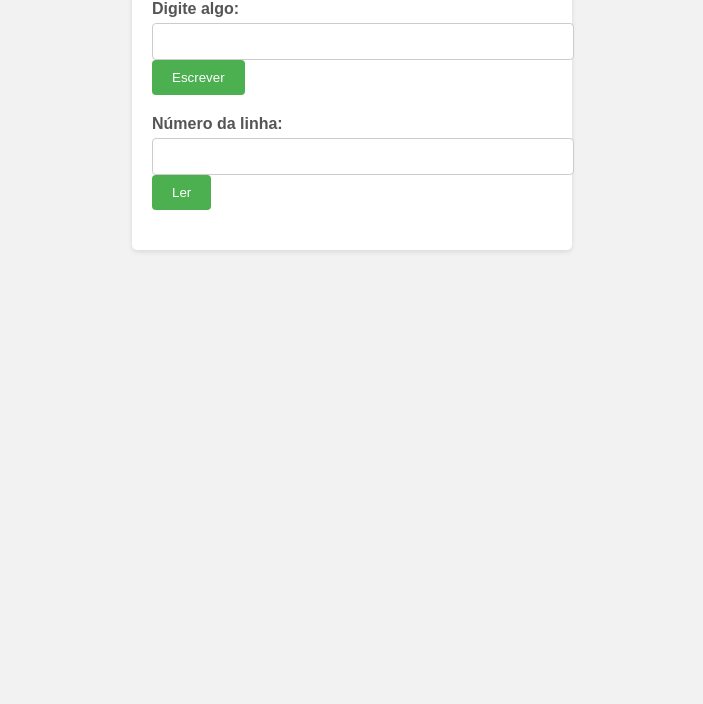
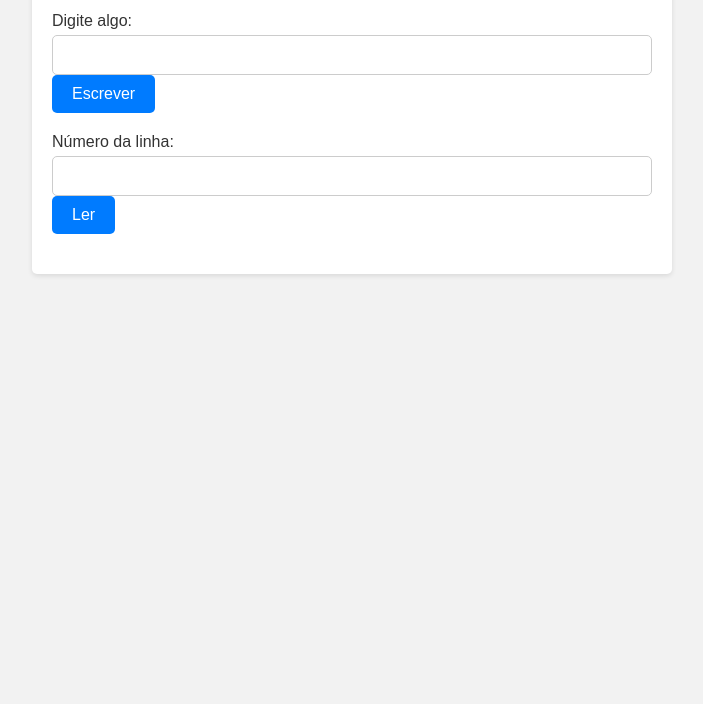
Before and after one commit to Laura-boot/GoogleSheetsAPI, a website: page index.html in a window 1280 px wide. Shown: the part 96-800 px from the top of the page, without its empty margins (288-991 px from the left). Drawn offline with Linux system fonts and the light colour scheme.

Commit message:
added new style sheet

```diff
--- a/styles.css
+++ b/styles.css
@@ -1,49 +1,59 @@
-body {
+
+  body {
+    background-color: #f2f2f2;
     font-family: Arial, sans-serif;
-    background-color: #f2f2f2;
+    margin: 0;
+    padding: 20px;
   }
 
   .container {
-    max-width: 400px;
+    max-width: 600px;
     margin: 0 auto;
+    background-color: #ffffff;
     padding: 20px;
-    background-color: #fff;
     border-radius: 5px;
     box-shadow: 0 2px 5px rgba(0, 0, 0, 0.1);
   }
 
   h2 {
-    text-align: center;
-    color: #333;
+    color: #333333;
+    margin-bottom: 20px;
   }
 
   .form-group {
     margin-bottom: 20px;
   }
 
-  .form-group label {
+  label {
     display: block;
     margin-bottom: 5px;
-    font-weight: bold;
-    color: #555;
+    color: #333333;
   }
 
-  .form-group input[type="text"] {
+  input[type="text"] {
     width: 100%;
     padding: 10px;
-    border: 1px solid #ccc;
-    border-radius: 4px;
+    font-size: 16px;
+    border: 1px solid #cccccc;
+    border-radius: 5px;
+    box-sizing: border-box;
   }
 
-  .form-group button {
+  button {
+    background-color: #007bff;
+    color: #ffffff;
+    border: none;
     padding: 10px 20px;
-    background-color: #4CAF50;
-    color: #fff;
-    border: none;
-    border-radius: 4px;
+    font-size: 16px;
+    border-radius: 5px;
     cursor: pointer;
   }
 
-  .form-group button:hover {
-    background-color: #45a049;
+  button:hover {
+    background-color: #0056b3;
   }
+
+  p#response_row {
+    margin-top: 10px;
+    color: #333333;
+  }
```
